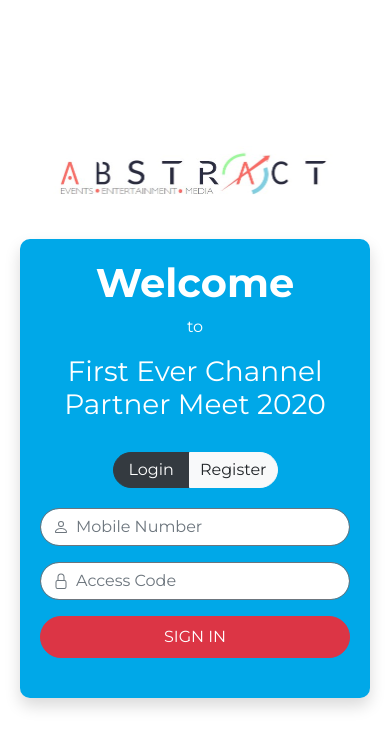
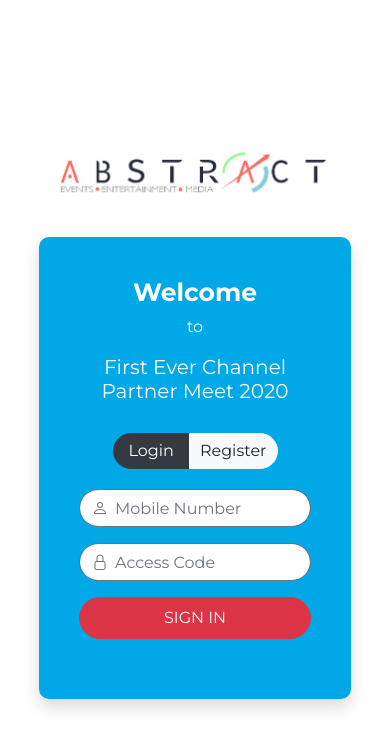
Before and after one commit to MuditJain5/pdemo, a plain HTML site: page login.html in a window 390 px wide. Drawn offline with Linux system fonts and the light colour scheme.

Commit message:
admin participant login 4

```diff
--- a/css/login.scss
+++ b/css/login.scss
@@ -102,24 +102,24 @@ html, body{
 
     @media only screen and (max-width: 1100px){
 
-        padding-left: 50px;
-        padding-right: 50px;
+        padding-left: 70px;
+        padding-right: 70px;
 
     }
 
-    @media only screen and (max-width: 830px){
+    @media only screen and (max-width: 880px){
 
         flex-direction: column;
         justify-content: center;
-        padding-left: 20px;
-        padding-right: 20px;
+        padding-left: 10%;
+        padding-right: 10%;
 
         img{
             margin-bottom: 30px;
         }
 
         .form-div{
-            padding: 40px 40px 60px 40px;
+            padding: 60px 60px 80px 60px;
         }
 
         .heading{
@@ -135,7 +135,17 @@ html, body{
     @media only screen and (max-width: 500px){
 
         .form-div{
-            padding: 20px 20px 40px 20px;
+            padding: 40px 40px 60px 40px;
+        }
+
+        .heading{
+            h1{
+                font-size: 25px;
+            }
+
+            h3{
+                font-size: 20px;
+            }
         }
 
     }
```
Also changed, not shown: css/login.css, 1 other file.
